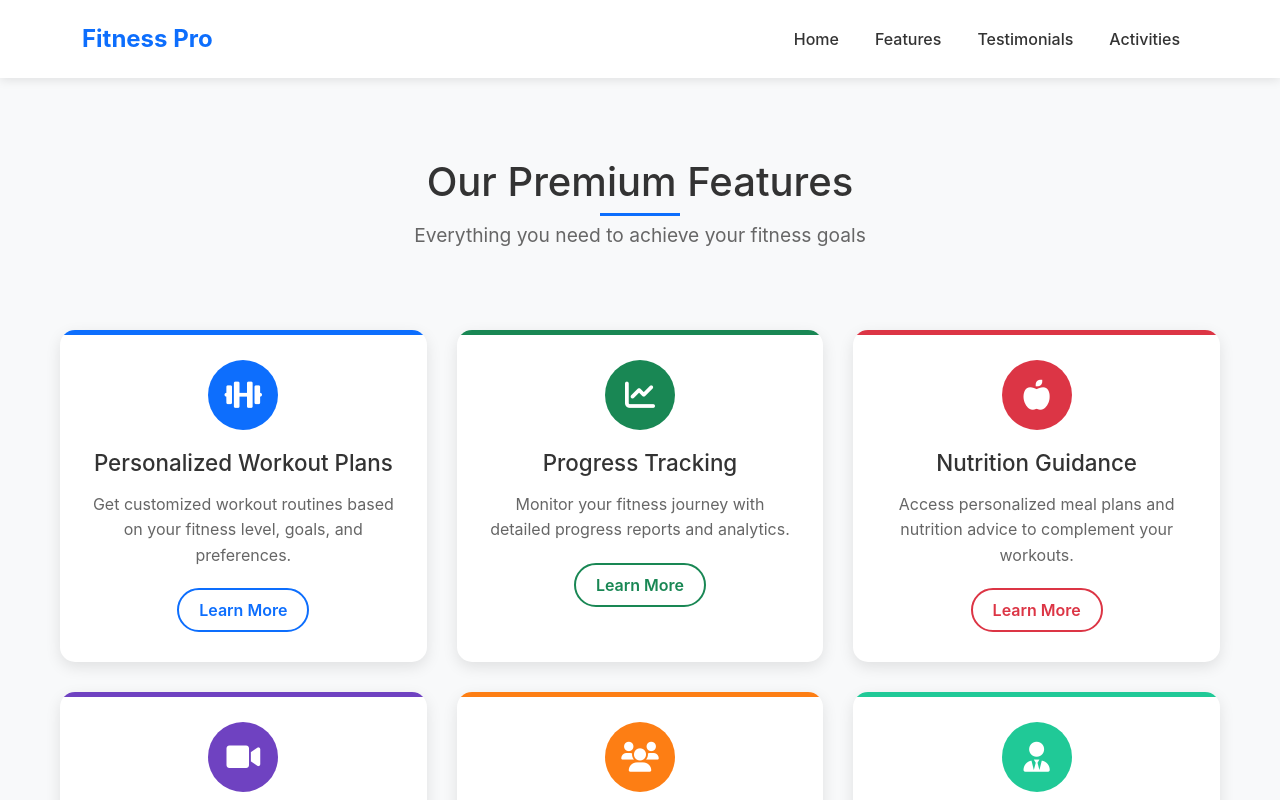
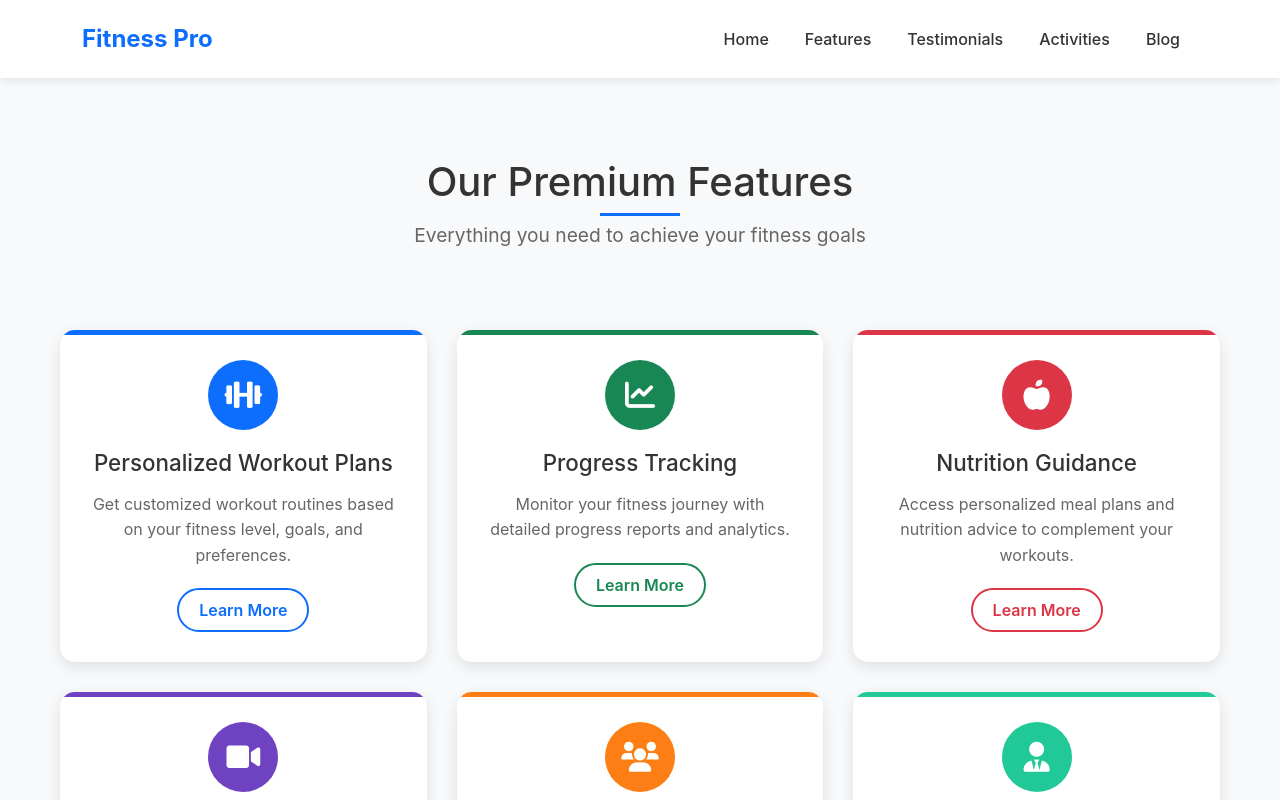
Before and after one commit to Saifuddinmonna/myactivityservice, a React (Create React App) app: page /features in a window 1280 px wide. Shown: the top 800 px of the page. Built offline with nearby package versions, Linux system fonts and the light colour scheme.

Commit message:
majon modificaiton is completed

```diff
--- a/src/App.js
+++ b/src/App.js
@@ -3,7 +3,7 @@ import { BrowserRouter as Router, Routes, Route } from "react-router-dom";
 import Header from "./components/Header/Header";
 import { useState, useEffect } from "react";
 import CartBody from "./components/CartBody/CartBody";
-import InformationDiv from "./components/InformationDiv/InformationDiv";
+import FitnessBlog from "./components/FitnessBlog/FitnessBlog";
 import Footer from "./components/Footer/Footer";
 import Home from "./components/Home/Home";
 import Features from "./components/Features/Features";
@@ -114,6 +114,7 @@ function App() {
 					<Route path="/features" element={<Features />} />
 					<Route path="/testimonials" element={<Testimonials />} />
 					<Route path="/activities" element={<ActivitiesPage />} />
+					<Route path="/blog" element={<FitnessBlog />} />
 				</Routes>
 				<Footer />
 			</div>
--- a/src/components/InformationDiv/InformationDiv.js
+++ b/src/components/FitnessBlog/FitnessBlog.js
@@ -1,6 +1,6 @@
 import React from "react";
 
-const InformationDiv = () => {
+const FitnessBlog = () => {
 	return (
 		<div className="container text-wrap">
 			<div className="container mt-5 m-2 p-3 border rounded-3 shadow">
@@ -81,4 +81,4 @@ const InformationDiv = () => {
 	);
 };
 
-export default InformationDiv;
+export default FitnessBlog;
--- a/src/components/Header/Header.js
+++ b/src/components/Header/Header.js
@@ -24,6 +24,9 @@ const Header = () => {
                         <li className="nav-item">
                             <Link className="nav-link" to="/activities">Activities</Link>
                         </li>
+                        <li className="nav-item">
+                            <Link className="nav-link" to="/blog">Blog</Link>
+                        </li>
                     </ul>
                 </div>
             </div>
--- a/src/components/Home/Home.js
+++ b/src/components/Home/Home.js
@@ -2,7 +2,6 @@ import React from 'react';
 import Hero from '../Hero/Hero';
 import Features from '../Features/Features';
 import Testimonials from '../Testimonials/Testimonials';
-import InformationDiv from '../InformationDiv/InformationDiv';
 import CartBody from '../CartBody/CartBody';
 
 const Home = () => {
@@ -14,7 +13,6 @@ const Home = () => {
                 <div className="activityscarts-maindiv">
                     {/* CartBody components will be rendered here */}
                 </div>
-                <InformationDiv />
             </div>
             <Testimonials />
         </div>
```
Also changed, not shown: src/components/Blog/Blog.js (added, +15 -0 lines).
